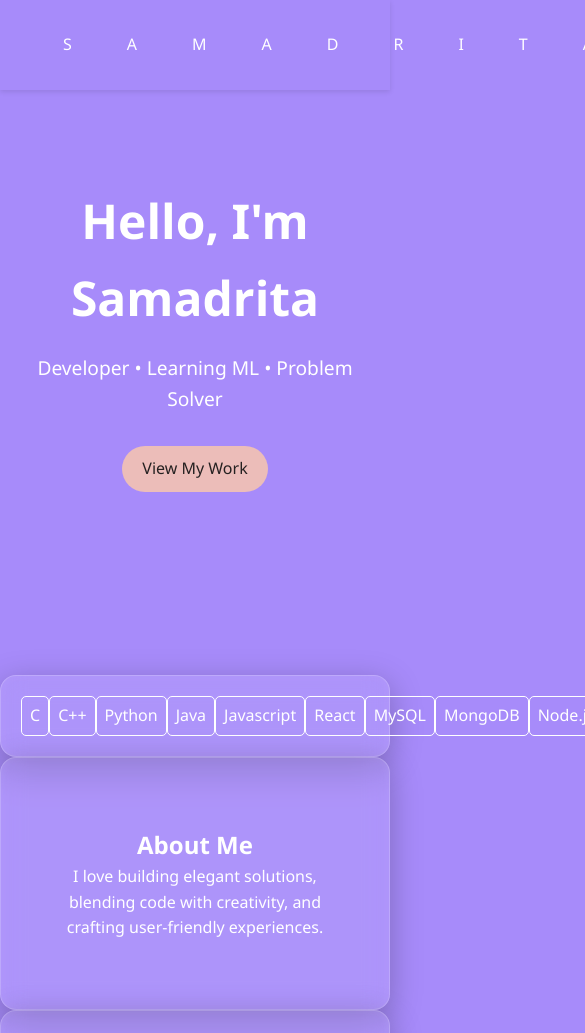
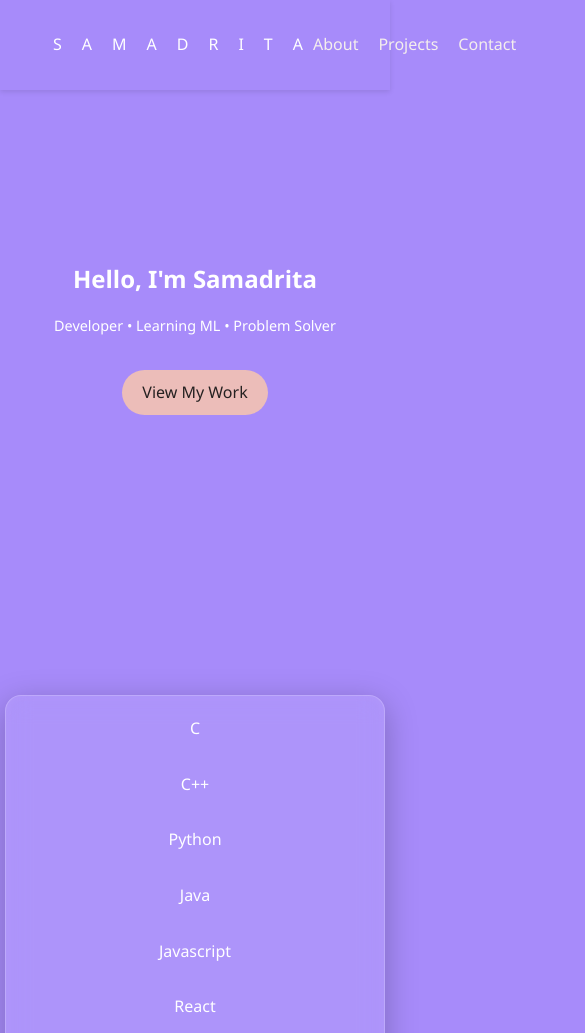
Before and after one commit to SamadritaKarmakar-tech/Portfolio_Hackathon-, a plain HTML site: page index.html in a window 390 px wide. Shown: the top 1033 px of the page, 585 px wide, since content can reach past the window. Drawn offline with nearby package versions, Linux system fonts and the light colour scheme; a script that the page names is missing.

Commit message:
Making Responsive

```diff
--- a/style.css
+++ b/style.css
@@ -29,6 +29,8 @@ body {
     inset 0 0 10px rgba(255, 255, 255, 0.05);
 
   padding: 20px;
+  max-width: 800px;
+  margin: 20px auto;
 }
 /* Hero Section */
 .hero {
@@ -102,16 +104,8 @@ header nav ul li a:hover {
     display: flex;
     justify-content: space-around;
     align-items: center;
-}
-.skill-card{
-    display: flex;
-    justify-content: center;
-    align-items: center;
-    border-radius: 5px;
-    border: 1px solid white;
-    padding: 6px 8px;
-    cursor: pointer;
-    transition: 0.3s ease;
+    flex-wrap: wrap;
+    gap: 10px;
 }
 .skill-card:hover{
     box-shadow: 2px 2px 2px #878383;
@@ -223,7 +217,12 @@ nav ul li a:hover {
 nav ul li a:hover::after {
   width: 100%;
 }
-
+#skills
+{
+  display: flex;
+  justify-content: space-evenly;
+  flex-wrap: wrap;
+}
 /* Slide-in animation for navbar */
 header {
   animation: slideDown 0.8s ease forwards;
@@ -239,3 +238,69 @@ header {
     opacity: 1;
   }
 }
+
+/* Responsive Design */
+@media (max-width: 768px) {
+  .glass {
+    padding: 15px;
+    margin: 20px 10px;
+  }
+
+  #skills {
+    justify-content: center;
+    gap: 15px;
+  }
+
+  .skill-card {
+    padding: 8px 12px;
+  }
+
+  .hero h1 {
+    font-size: 2rem;
+  }
+
+  .hero p {
+    font-size: 1rem;
+  }
+
+  nav ul {
+    gap: 15px;
+  }
+
+  header nav ul li {
+    margin: 0 10px;
+  }
+}
+
+@media (max-width: 480px) {
+  .glass {
+    padding: 10px;
+    margin: 20px 5px;
+  }
+
+  #skills {
+    flex-direction: column;
+    align-items: center;
+    gap: 10px;
+  }
+
+  .skill-card {
+    padding: 10px 15px;
+  }
+
+  .hero h1 {
+    font-size: 1.5rem;
+  }
+
+  .hero p {
+    font-size: 0.9rem;
+  }
+
+  nav ul {
+    gap: 10px;
+  }
+
+  header nav ul li {
+    margin: 0 5px;
+  }
+}
```
